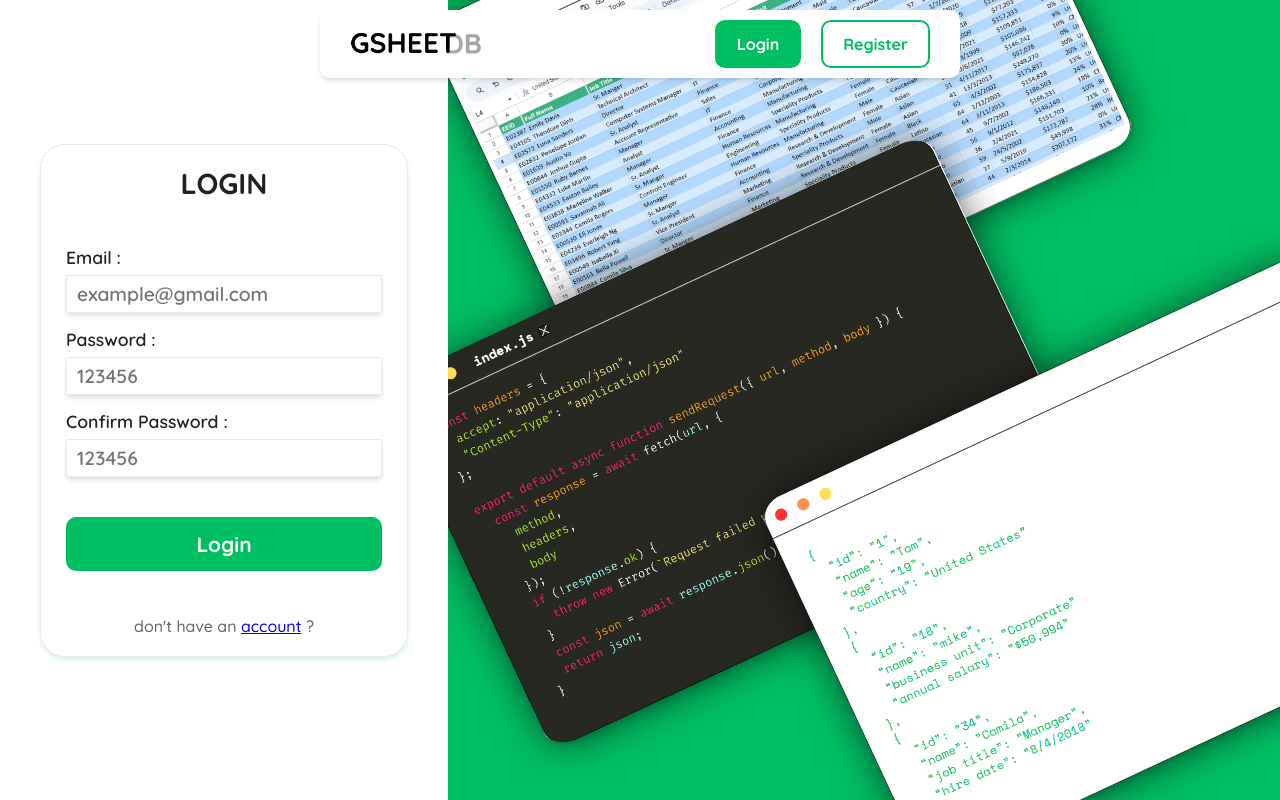
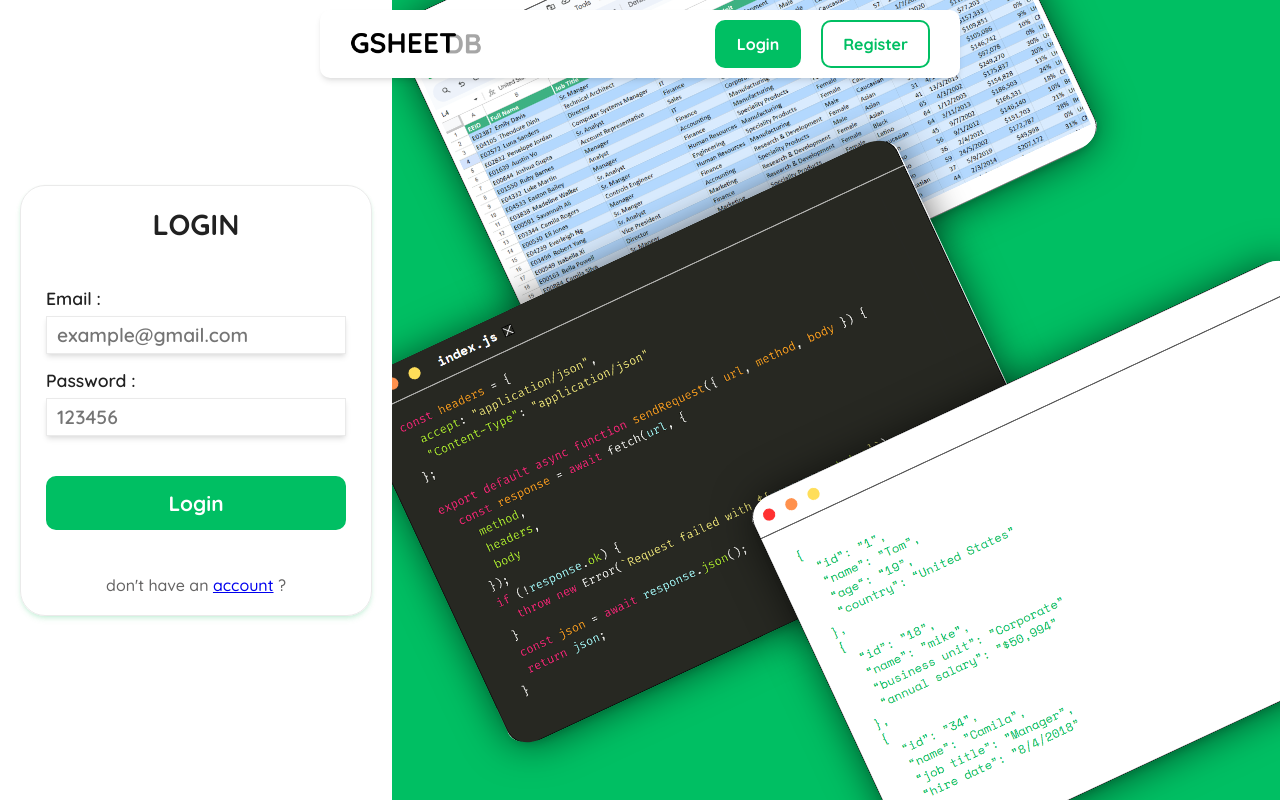
Before and after one commit to hashim541/gsheetdb, a React (Vite) app in the folder client/: page /login in a window 1280 px wide. Built offline with nearby package versions, Linux system fonts and the light colour scheme.

Commit message:
adding handel form submit in auth pages

```diff
--- a/client/src/dataContext/AppContext.jsx
+++ b/client/src/dataContext/AppContext.jsx
@@ -14,12 +14,25 @@ export const AppProvider = ({ children }) => {
             setScrollTop(false)
         }
     }
-
+    const convertFormData = (form) => {
+        const formData = new FormData(form)
+        const data ={}
+        for (const [key, value] of formData) {
+            data[key]=value
+        }
+        return data
+    }
+    const handelFormSubmit = (e, authType) => {
+        e.preventDefault()
+        const data = convertFormData(e.target)
+        console.log(data,authType)
+    }
 
 
 // all data
     const contextValue = {
-        scrollTop,handelWindowHeight
+        scrollTop,handelWindowHeight,
+        handelFormSubmit
     };
 
     return (
--- a/client/src/index.css
+++ b/client/src/index.css
@@ -353,11 +353,11 @@ h4{
   flex-direction: column;
   justify-content: center;
   align-items: center;
-  width: 35vw;
-  padding: 40px;
+  padding:20px;
 }
 .auth-div{
   width: 100%;
+  /* min-width:300px; */
   display: flex;
   flex-direction: column;
   justify-content: center;
@@ -382,6 +382,7 @@ h4{
 }
 .input{
   width: 100%;
+  min-width: 300px;
   display: flex;
   flex-direction: column;
   align-items: flex-start;
@@ -410,7 +411,7 @@ h4{
 .auth-img-div{
   overflow: hidden;
   position: relative;
-  width: 65vw;
+  width: 100%;
   height: 100vh;
   background-color: var(--light-green);
 }
--- a/client/src/pages/auth/LoginPage.jsx
+++ b/client/src/pages/auth/LoginPage.jsx
@@ -3,17 +3,20 @@ import AuthImages from './components/AuthImages'
 import InputDiv from './components/InputDiv'
 import {motion} from 'framer-motion'
 
+import AppContext from '../../dataContext/AppContext'
+import { useContext } from 'react'
+
 const Login = () => {
-
+    const {handelFormSubmit} = useContext(AppContext)
+    const authType = 'login'
     return(
         <main className='auth-main'>
             <div className="auth">
                 <div className="auth-div">
                     <h3>LOGIN</h3>
-                    <form className='auth-form' action="">
-                        <InputDiv field={'email'} placeHolder={"example@gmail.com"} label={'Email'}/>
-                        <InputDiv field={'password'} placeHolder={"123456"} label={'password'}/>
-                        <InputDiv field={'password'} placeHolder={"123456"} label={'confirm password'}/>
+                    <form className='auth-form' action="" onSubmit={(e)=>handelFormSubmit(e,authType)}>
+                        <InputDiv field={'email'} name={'email'} placeHolder={"example@gmail.com"} label={'Email'}/>
+                        <InputDiv field={'password'} name={'password'} placeHolder={"123456"} label={'password'}/>
                         <motion.button className='btn login auth-btn'
                         whileHover={{ scale: 1.05 }}
                         whileTap={{ scale: 0.9 }}
--- a/client/src/pages/auth/RegisterPage.jsx
+++ b/client/src/pages/auth/RegisterPage.jsx
@@ -3,17 +3,22 @@ import {motion} from 'framer-motion'
 import AuthImages from './components/AuthImages'
 import InputDiv from './components/InputDiv'
 
+import AppContext from '../../dataContext/AppContext'
+import { useContext } from 'react'
+
 const Register = () => {
+    const {handelFormSubmit} = useContext(AppContext)
+    const authType='register'
     return(
         <main className='auth-main'>
             <div className="auth">
                 <div className="auth-div">
                     <h3>REGISTER</h3>
-                    <form className='auth-form' action="">
-                        <InputDiv field={'username'} placeHolder={"Your Name"} label={'User Name'}/>
-                        <InputDiv field={'email'} placeHolder={"example@gmail.com"} label={'Email'}/>
-                        <InputDiv field={'password'} placeHolder={"123456"} label={'password'}/>
-                        <InputDiv field={'password'} placeHolder={"123456"} label={'confirm password'}/>
+                    <form className='auth-form' action="" onSubmit={()=>handelFormSubmit(e,authType)}>
+                        <InputDiv field={'username'} name={'username'} placeHolder={"Your Name"} label={'User Name'}/>
+                        <InputDiv field={'email'} name={'email'} placeHolder={"example@gmail.com"} label={'Email'}/>
+                        <InputDiv field={'password'} name={'password'} placeHolder={"123456"} label={'password'}/>
+                        <InputDiv field={'password'} name={'confirmPassword'} placeHolder={"123456"} label={'confirm password'}/>
                         <motion.button className='btn register auth-btn'
                         whileHover={{ scale: 1.05 }}
                         whileTap={{ scale: 0.9 }}
--- a/client/src/pages/auth/components/InputDiv.jsx
+++ b/client/src/pages/auth/components/InputDiv.jsx
@@ -1,8 +1,8 @@
-const InputDiv = ({field,placeHolder,label}) =>{
+const InputDiv = ({field,name,placeHolder,label}) =>{
     return(
         <div className="input">
             <label htmlFor={field}>{label} :</label>
-            <input type={field === 'username' ? 'text' : field} name={field} className="auth-input" id={field} placeholder={placeHolder} required/>
+            <input type={field === 'username' ? 'text' : field} name={name} className="auth-input" id={name} placeholder={placeHolder} required/>
         </div>
     )
 }
```
Also changed, not shown: 1 other file (tests, documents, lock files or other folders).
